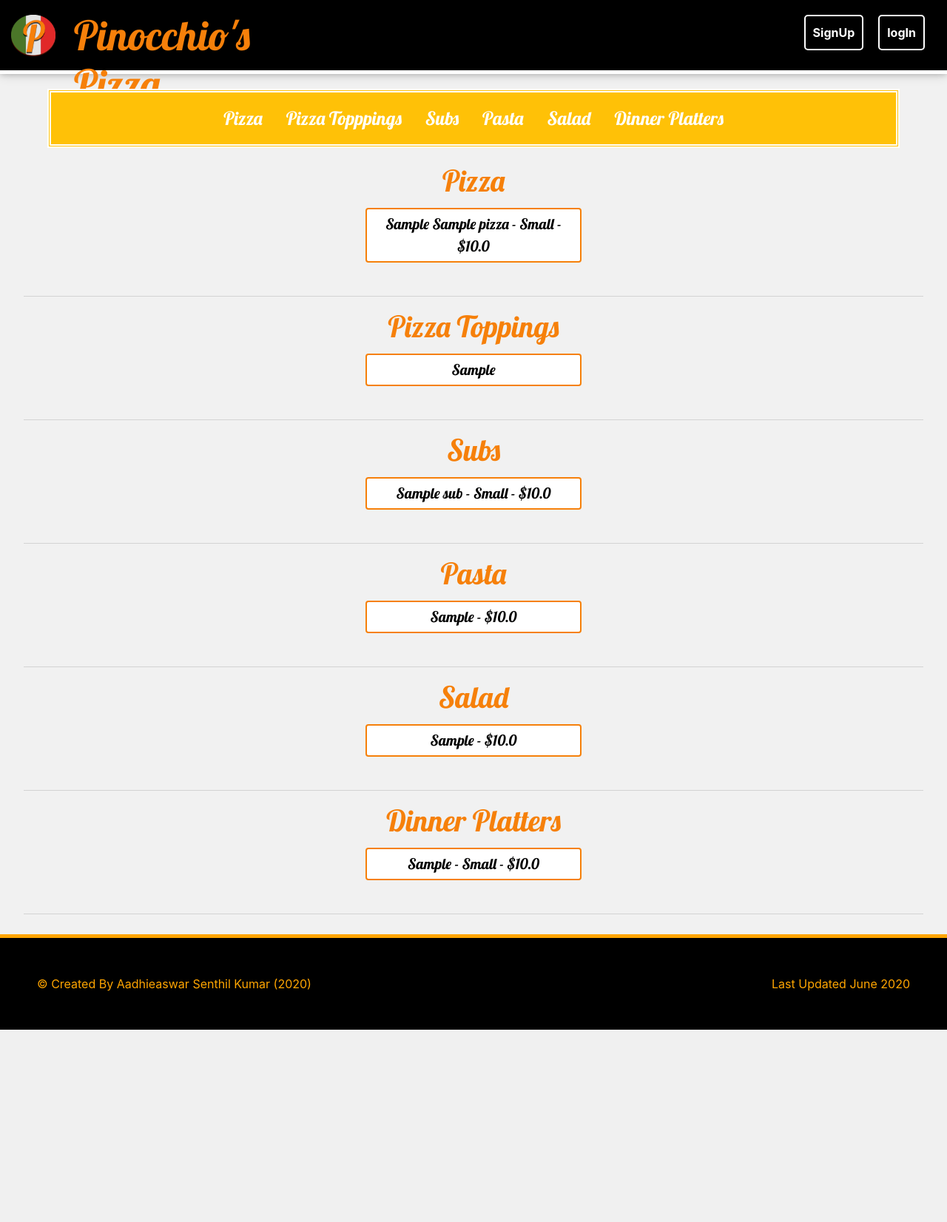
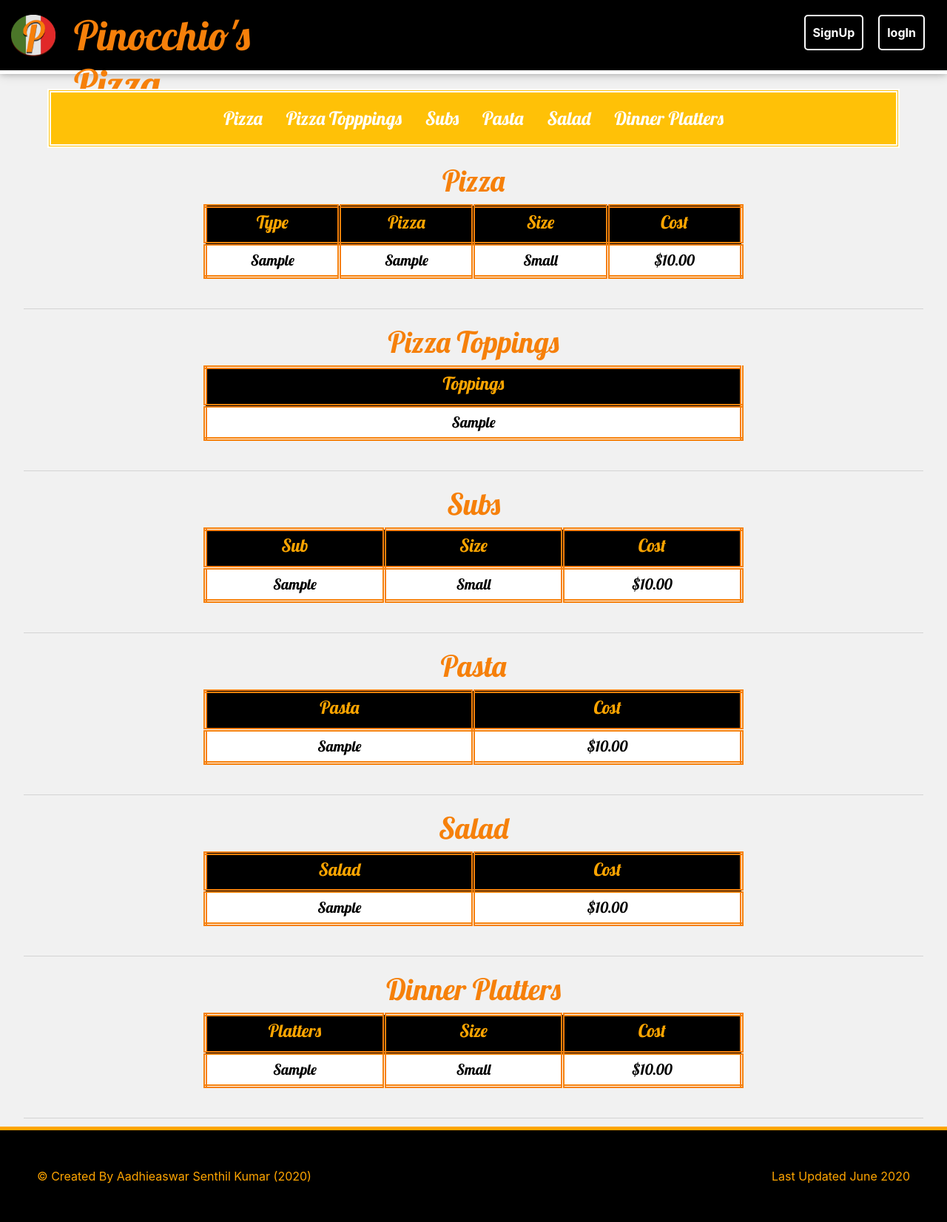
Before and after one commit to Aadhieaswar/Order-Pizza-Django-App, a Django app: page / in a window 1280 px wide. Shown: the whole page at 74% size. Before the commit the page ends 1392 px from the top, so only its background shows below. Run offline with Django 3.2, Linux system fonts and the light colour scheme; tables that the repository leaves empty hold one stand-in row (values such as "Sample post"); some libraries are stand-ins or nearby versions.

Commit message:
added table visual for the menu items in the home page

```diff
--- a/orders/static/orders/style.css
+++ b/orders/static/orders/style.css
@@ -171,32 +171,51 @@ footer {
   width: 95%;
   margin-left: 2.5%;
   margin-right: 2.5%;
-  display: inline-flex;
-  flex-wrap: wrap;
   justify-content: center;
   padding-bottom: 40px;
   border-bottom: 1px solid lightgrey;
-  border-width: 60%;
+  margin-bottom: 20px;
 }
 
 .card-li {
   padding: 5px;
-  width: 24%;
+  width: 25%;
   margin: 5px;
   color: black;
   font-size: 20px;
   font-family: "Lobster";
-  border: 2px solid #f6800a;
+  border-bottom: 2px solid #f6800a;
+  border-right: 5px double #f6800a;
+}
+
+.table-head {
+  font-family: "Lobster";
+  color: orange;
+  border-bottom: 5px double #f6800a;
+  border-right: 5px double #f6800a;
+  padding: 5px;
+  background-color: black;
+}
+
+.end {
+  border-right: none;
+}
+
+.hover-style:hover {
+  background-color: orange;#f6800a;
+  transform: scale(1.025);
+}
+
+.hover-style:hover .card-li {
+  color: white;
+  border-right: 2px solid white;
+  font-size: 25px;
 }
 
 .menu-head {
   color: #f6800a;
   font-family: "Lobster";
-}
-
-.card-li:hover {
-  color: white;
-  background-color: #f6800a;
+  width: 100%;
 }
 
 .cus-nav {
@@ -216,6 +235,15 @@ footer {
 .white:hover {
   background-color: white;
   color: #f6800a;
+}
+
+.table-cus {
+  width: 60%;
+  margin-left: 20%;
+  justify-content: center;
+  text-align: center;
+  background-color: white;
+  border: 5px double #f6800a;
 }
 
 @media screen and (max-width: 1250px){
--- a/orders/templates/orders/index.html
+++ b/orders/templates/orders/index.html
@@ -61,61 +61,109 @@ Pinocchio's Pizza
 
 </nav>
 <div style="text-align: center; width: 100%; margin-top: 20px; margin-bottom: 40px;">
-<div class="badge badge-info" style="justify-content: center; font-size: 40px;">{{ msg }}</div>
+<div class="badge badge-dark" style="justify-content: center; font-size: 40px;">{{ msg }}</div>
 
-<h1 class="center menu-head" id="pizzas"> Pizza </h1>
-<ul class="card-ul">
+<div class="card-ul">
+<table class="table-cus">
+  <h1 class="center menu-head" id="pizzas"> Pizza </h1>
+<tr>
+  <th class="table-head"><h4>Type</h4></th>
+  <th class="table-head"><h4>Pizza</h4></th>
+  <th class="table-head"><h4>Size</h4></th>
+  <th class="table-head end"><h4>Cost</h4></th>
+</tr>
 {% for pizza in pizzas %}
-<li class="card center errorlist card-li">
-  {{ pizza }}
-</li>
+<tr title="{{ pizza }}" class="center hover-style">
+  <td class="card-li"> {{ pizza.type }}</td>
+  <td class="card-li">{{ pizza.pizza }}</td>
+  <td class="card-li">{{ pizza.size }}</td>
+  <td class="card-li end">${{ pizza.cost|floatformat:2 }}</td>
+</tr>
 {% endfor %}
-</ul>
+</table>
+</div>
 
+<div class="card-ul">
+  <table class="table-cus">
 <h1 class="center menu-head" id="pizzaToppings"> Pizza Toppings </h1>
-<ul class="card-ul">
+<tr>
+  <th class="table-head"><h4>Toppings</h4></th>
+</tr>
 {% for top in toppings %}
-<li class="card center errorlist card-li">
-  {{ top }}
-</li>
+<tr title="{{ top }}" class="center hover-style">
+  <td class="card-li end">{{ top }}</td>
+</tr>
 {% endfor %}
-</ul>
+</table>
+</div>
 
-<h1 class="center menu-head" id="subs"> Subs </h1>
-<ul class="card-ul">
+<div class="card-ul">
+<table class="table-cus">
+  <h1 class="center menu-head" id="subs"> Subs </h1>
+<tr>
+  <th class="table-head"><h4>Sub</h4></th>
+  <th class="table-head"><h4>Size</h4></th>
+  <th class="table-head end"><h4>Cost</h4></th>
+</tr>
 {% for sub in subs %}
-<li class="card center errorlist card-li">
-  {{ sub }}
-</li>
+<tr title="{{ sub }}" class="center hover-style">
+  <td class="card-li">{{ sub.sub }}</td>
+  <td class="card-li">{{ sub.size }}</td>
+  <td class="card-li end">${{ sub.cost|floatformat:2 }}</td>
+</tr>
 {% endfor %}
-</ul>
+</table>
+</div>
 
-<h1 class="center menu-head" id="pastas"> Pasta </h1>
-<ul class="card-ul">
+<div class="card-ul">
+<table class="table-cus">
+  <h1 class="center menu-head" id="pastas"> Pasta </h1>
+<tr>
+  <th class="table-head"><h4>Pasta</h4></th>
+  <th class="table-head end"><h4>Cost</h4></th>
+</tr>
 {% for pasta in pastas %}
-<li class="card center errorlist card-li">
-  {{ pasta }}
-</li>
+<tr title="{{ pasta }}" class="center hover-style">
+  <td class="card-li">{{ pasta.pasta }}</td>
+  <td class="card-li end">${{ pasta.cost|floatformat:2 }}</td>
+</tr>
 {% endfor %}
-</ul>
+</table>
+</div>
 
-<h1 class="center menu-head" id="salads"> Salad </h1>
-<ul class="card-ul">
+<div class="card-ul">
+<table class="table-cus">
+  <h1 class="center menu-head" id="salads"> Salad </h1>
+<tr>
+  <th class="table-head"><h4>Salad</h4></th>
+  <th class="table-head end"><h4>Cost</h4></th>
+</tr>
 {% for salad in salads %}
-<li class="card center errorlist card-li">
-  {{ salad }}
-</li>
+<tr title="{{ salad }}" class="center hover-style">
+  <td class="card-li">{{ salad.salad }}</td>
+  <td class="card-li end">${{ salad.cost|floatformat:2 }}</td>
+</tr>
 {% endfor %}
-</ul>
+</table>
+</div>
 
+<div class="card-ul">
+<table class="table-cus">
 <h1 class="center menu-head" id="DPs"> Dinner Platters </h1>
-<ul class="card-ul">
+<tr>
+  <th class="table-head"><h4>Platters</h4></th>
+  <th class="table-head"><h4>Size</h4></th>
+  <th class="table-head end"><h4>Cost</h4></th>
+</tr>
 {% for DP in dinner_platters %}
-<li class="card center errorlist card-li">
-  {{ DP }}
-</li>
+<tr title="{{ DP }}" class="center hover-style">
+  <td class="card-li">{{ DP.platter }}</td>
+  <td class="card-li">{{ DP.size }}</td>
+  <td class="card-li end">${{ DP.cost|floatformat:2 }}</td>
+</tr>
 {% endfor %}
-</ul>
+</table>
+</div>
 
 </div>
 
--- a/orders/views.py
+++ b/orders/views.py
@@ -80,9 +80,4 @@ def _logout(request):
     logout(request)
     request.session.clear()
 
-    context = {
-    'title': 'Session end',
-    'note': 'You have successfull been Logged Out!'
-    }
-
-    return render(request, "orders/message.html", context)
+    return redirect("home")
```
